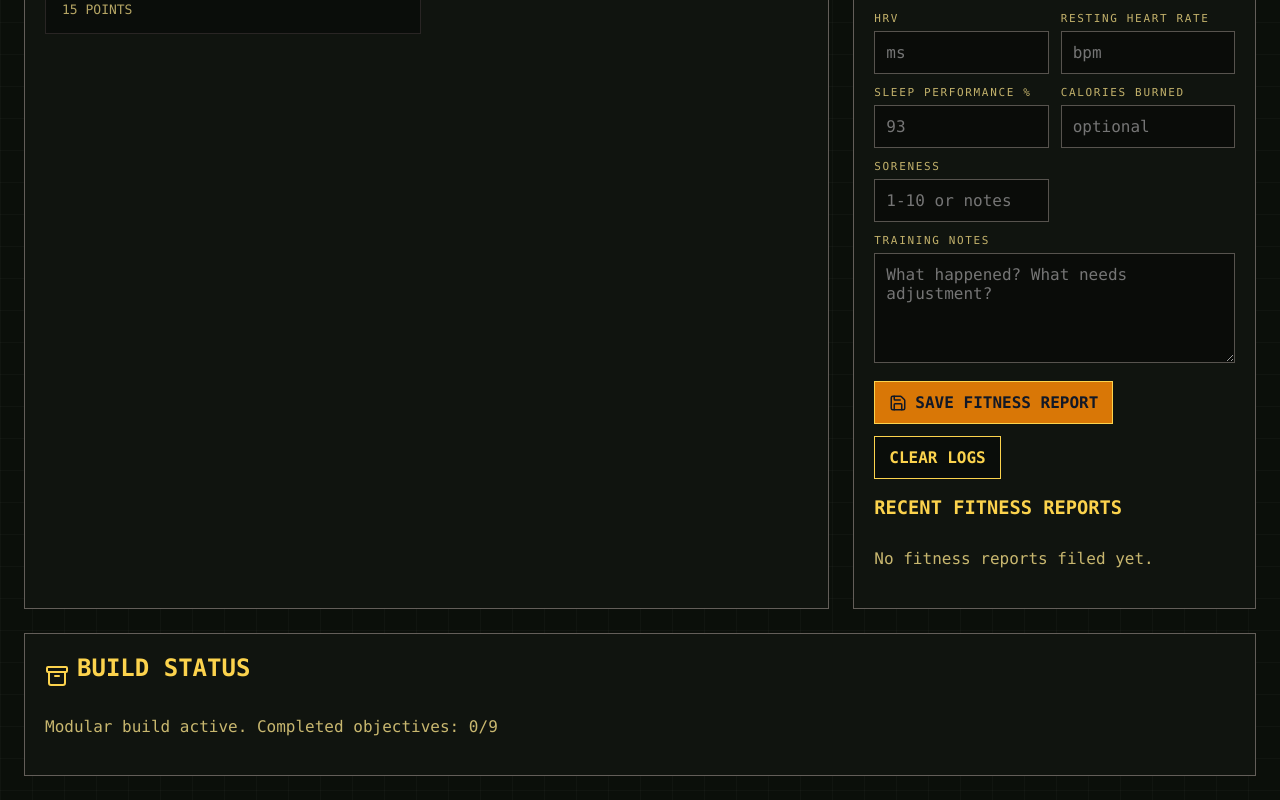
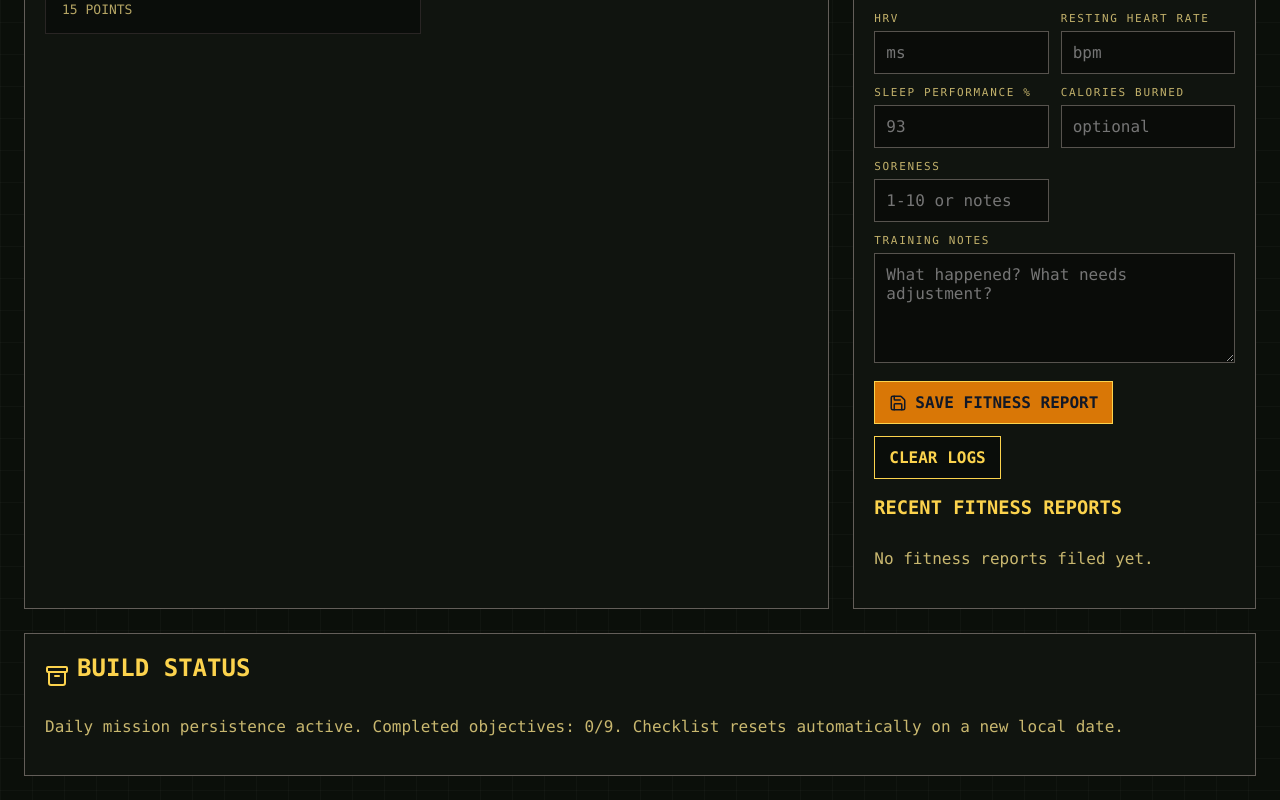
Before and after one commit to lodenjjohnson-alt/CoolForTheSummer, a React (Vite) app: page / in a window 1280 px wide. Shown: the part 714-1514 px from the top of the page. Built offline with nearby package versions, Linux system fonts and the light colour scheme.

Commit message:
Persist and auto-reset daily mission tasks

```diff
--- a/src/App.jsx
+++ b/src/App.jsx
@@ -1,4 +1,4 @@
-import React, { useMemo, useState } from "react";
+import React, { useEffect, useMemo, useState } from "react";
 import { motion } from "framer-motion";
 import {
   Archive,
@@ -24,6 +24,8 @@ import DisciplineModule from "./modules/DisciplineModule.jsx";
 import FaithModule from "./modules/FaithModule.jsx";
 import ExperiencesModule from "./modules/ExperiencesModule.jsx";
 import ReflectionModule from "./modules/ReflectionModule.jsx";
+
+const DAILY_MISSION_STORAGE_KEY = "summer-os-daily-mission-state";
 
 function getLocalDateString(date = new Date()) {
   const year = date.getFullYear();
@@ -56,6 +58,33 @@ const initialTasks = [
   { id: 9, label: "File nightly after-action report", points: 15, done: false },
 ];
 
+function makeFreshTasks() {
+  return initialTasks.map((task) => ({ ...task, done: false }));
+}
+
+function loadDailyMissionState() {
+  const today = getLocalDateString();
+
+  try {
+    const raw = localStorage.getItem(DAILY_MISSION_STORAGE_KEY);
+    if (!raw) return { date: today, tasks: makeFreshTasks() };
+
+    const parsed = JSON.parse(raw);
+    if (parsed?.date !== today || !Array.isArray(parsed?.tasks)) {
+      return { date: today, tasks: makeFreshTasks() };
+    }
+
+    const mergedTasks = initialTasks.map((task) => {
+      const savedTask = parsed.tasks.find((item) => item.id === task.id);
+      return { ...task, done: Boolean(savedTask?.done) };
+    });
+
+    return { date: today, tasks: mergedTasks };
+  } catch {
+    return { date: today, tasks: makeFreshTasks() };
+  }
+}
+
 function getStatus(score) {
   if (score >= 85) return "Dominant";
   if (score >= 70) return "Strong";
@@ -66,7 +95,28 @@ function getStatus(score) {
 export default function App() {
   const [activeModule, setActiveModule] = useState("fitness");
   const [sidebarOpen, setSidebarOpen] = useState(false);
-  const [tasks, setTasks] = useState(initialTasks);
+  const [missionState, setMissionState] = useState(() => loadDailyMissionState());
+
+  const tasks = missionState.tasks;
+  const operationDate = missionState.date;
+
+  useEffect(() => {
+    localStorage.setItem(DAILY_MISSION_STORAGE_KEY, JSON.stringify(missionState));
+  }, [missionState]);
+
+  useEffect(() => {
+    function resetIfDateChanged() {
+      const today = getLocalDateString();
+      setMissionState((prev) => {
+        if (prev.date === today) return prev;
+        return { date: today, tasks: makeFreshTasks() };
+      });
+    }
+
+    resetIfDateChanged();
+    const intervalId = window.setInterval(resetIfDateChanged, 60 * 1000);
+    return () => window.clearInterval(intervalId);
+  }, []);
 
   const score = useMemo(() => {
     return tasks.reduce((total, task) => total + (task.done ? task.points : 0), 0);
@@ -77,15 +127,21 @@ export default function App() {
   const ActiveIcon = active.icon;
 
   function completeTask(taskId) {
-    setTasks((prev) =>
-      prev.map((task) => (task.id === taskId ? { ...task, done: true } : task))
-    );
+    setMissionState((prev) => ({
+      ...prev,
+      tasks: prev.tasks.map((task) =>
+        task.id === taskId ? { ...task, done: true } : task
+      ),
+    }));
   }
 
   function toggleTask(id) {
-    setTasks((prev) =>
-      prev.map((task) => (task.id === id ? { ...task, done: !task.done } : task))
-    );
+    setMissionState((prev) => ({
+      ...prev,
+      tasks: prev.tasks.map((task) =>
+        task.id === id ? { ...task, done: !task.done } : task
+      ),
+    }));
   }
 
   function renderActiveModule() {
@@ -183,7 +239,7 @@ export default function App() {
 
             <p className="date-line">
               <CalendarDays size={16} />
-              Operation Date: {getLocalDateString()}
+              Operation Date: {operationDate}
             </p>
           </div>
 
@@ -234,7 +290,7 @@ export default function App() {
           </div>
 
           <p className="muted">
-            Modular build active. Completed objectives: {completed}/{tasks.length}
+            Daily mission persistence active. Completed objectives: {completed}/{tasks.length}. Checklist resets automatically on a new local date.
           </p>
         </section>
       </main>
```
